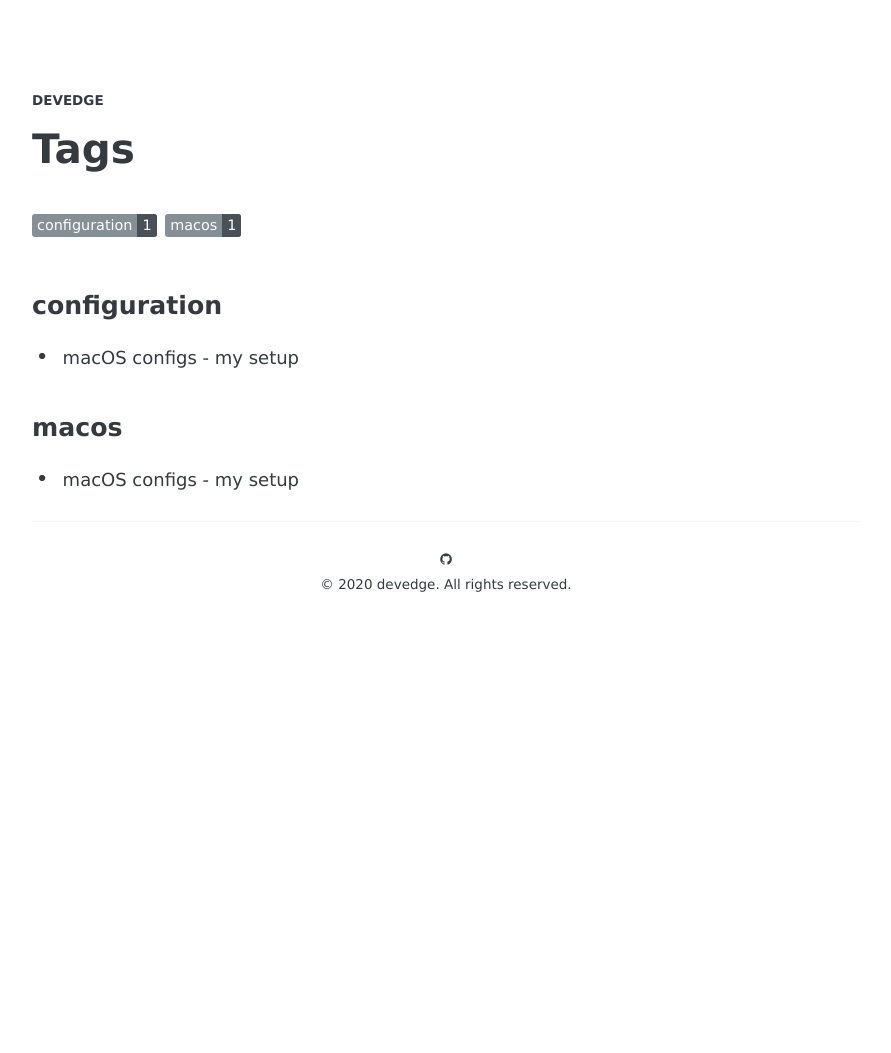
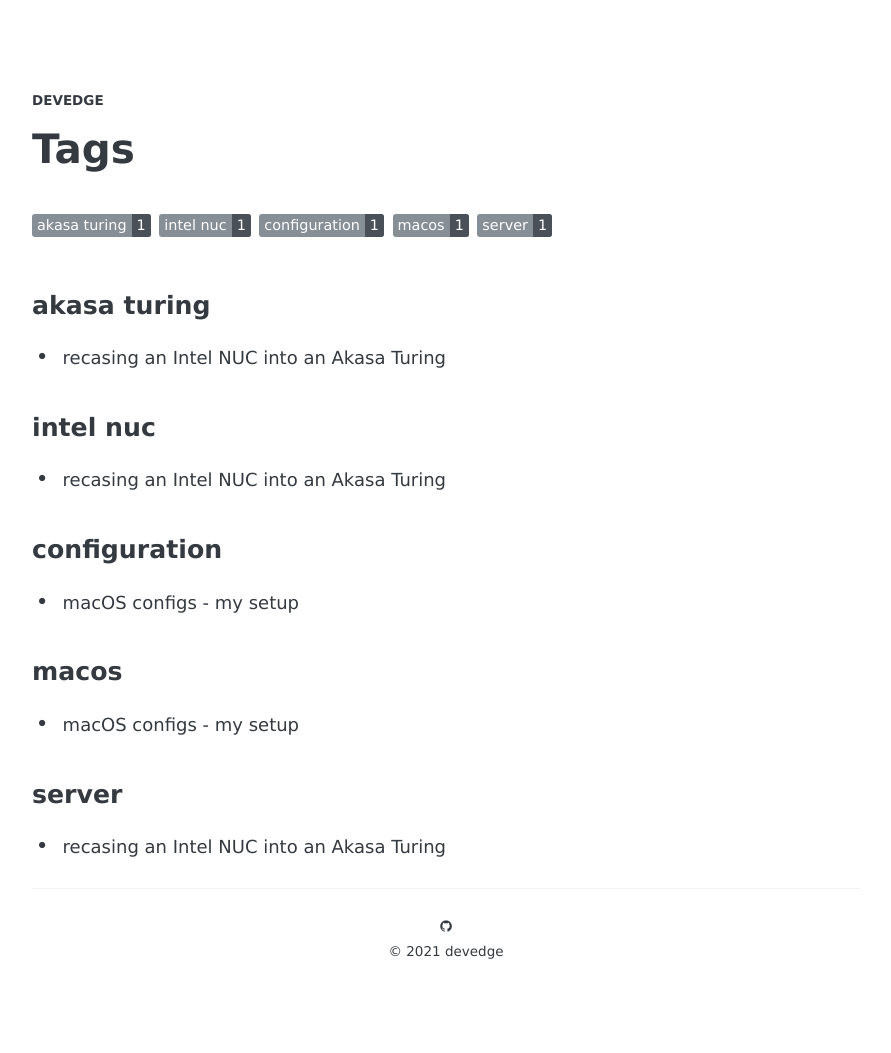
Before and after one commit to MrE-Fog/devedge-2, a Jekyll site: the page built from tags/index.html, in a window 1280 px wide. Shown: the whole page, without its empty margins (194-1085 px from the left). Built offline with Jekyll 4.4.1, drawn with Linux system fonts in a browser that asks for light colours; some web fonts are replaced; before the commit the page ends 900 px from its top, so only the background shows below that; some of the changed lines change nothing that is shown.

Commit message:
NUC-Turing recasing

```diff
--- a/_config.yml
+++ b/_config.yml
@@ -13,7 +13,7 @@ author:
   email:
 
 copyright:
-  year: 2020
+  year: 2021
   name: devedge
 
 # URL
--- a/_includes/footer.html
+++ b/_includes/footer.html
@@ -23,5 +23,5 @@
     {% endif %}
 
   </div>
-  © {{ site.copyright.year }} {{ site.copyright.name }}. All rights reserved.
+  © {{ site.copyright.year }} {{ site.copyright.name }}
 </div>
--- /dev/null
+++ b/_posts/2021-01-11-recasing-an-intel-nuc-into-an-akasa-turing.md
@@ -0,0 +1,81 @@
+---
+layout: post
+title: "recasing an Intel NUC into an Akasa Turing"
+description: "Fitting the NUC8i5BEK into the BladeRunner-esque looking case"
+date: 2021-01-11
+tags: ["Intel NUC", "Akasa Turing", "server"]
+---
+
+I've had an Intel NUC (NUC8i5BEK) running as my Linux server for a little while now, but was always unimpressed with the factory case. Its cooling solution is a laptop impeller-style fan, which quickly accumulates dust.
+
+Recently, I was looking for alternate cooling solutions and came across the [Akasa Turing case](http://www.akasa.com.tw/update.php?tpl=product/product.detail.tpl&no=181&type=Fanless%20Chassis&type_sub=Fanless%20NUC&model=A-NUC45-M1B) for 8th Generation Bean Canyon Intel NUCs.
+
+![nuc-turing-1](/assets/images/nuc-turing-1.jpeg){: .center-image}
+
+While smaller than it looks in promo images, it sits much heavier than you might assume - nearly a 6 pound aluminum block! And for good reason too, the whole thing is one massive heatsink!
+
+Impressed by the build quality, design, and reviews, I decided to get one and recase my NUC into it.
+
+&nbsp;
+
+First things first, I popped off the NUC's base and removed the RAM & SSD.
+
+![nuc-turing-2](/assets/images/nuc-turing-2.jpeg){: .center-image}
+
+&nbsp;
+
+After carefully detaching the wifi cables & front panel array, the motherboard comes out with some gentle prying.
+
+![nuc-turing-3](/assets/images/nuc-turing-3.jpeg){: .center-image}
+
+&nbsp;
+
+Next up: removing the cooling solution.
+
+You'll notice that there's dust caked in the impeller - I had only just cleared it a few months earlier.
+
+![nuc-turing-4](/assets/images/nuc-turing-4.jpeg){: .center-image}
+
+&nbsp;
+
+After wiping the dies clean with rubbing alcohol & dabbing a bit of thermal paste, the motherboard is ready to get fitted into the Turing!
+
+Before:
+
+![nuc-turing-5](/assets/images/nuc-turing-5.jpeg){: .center-image}
+
+After:
+
+![nuc-turing-6](/assets/images/nuc-turing-6.jpeg){: .center-image}
+
+And in the case!
+
+![nuc-turing-7](/assets/images/nuc-turing-7.jpeg){: .center-image}
+
+The motherboard rests on top of a small aluminum block, which will transfer the heat away from the dies to the giant metal fins.
+
+&nbsp;
+
+The only downside of the Turing case for this NUC model is that it doesn't provide any heatsink for the M.2 SSD - I had to get one separately. However, there is a lot of headroom in the case for taller SSD heatsinks.
+
+![nuc-turing-8](/assets/images/nuc-turing-8.jpeg){: .center-image}
+
+&nbsp;
+
+Finally, it's time to fit the RAM and SSD back onto the motherboard. All the components are in the new case now!
+
+![nuc-turing-9](/assets/images/nuc-turing-9.jpeg){: .center-image}
+
+&nbsp;
+
+And the recasing is complete! Very straightforward assembly. I wish I had taken performance screenshots before recasing, but the NUC now runs about 10° C cooler with the Turing.
+
+The blade design and top metal plate give off a BladeRunner/industrial vibe that really stands out:
+
+![nuc-turing-10](/assets/images/nuc-turing-10.jpeg){: .center-image}
+
+![nuc-turing-11](/assets/images/nuc-turing-11.jpeg){: .center-image}
+
+![nuc-turing-12](/assets/images/nuc-turing-12.jpeg){: .center-image}
+
+I wish I had taken before/after thermal benchmarks, but I rushed to get the NUC recased. However, if you're interested in the thermal performance of a similar NUC (10th Gen) into the next iteration of this case, [this blog](https://nucblog.net/2020/07/akasa-turing-fx-review-frost-canyon-fanless-case/) goes into great detail.
```
Also changed, not shown: 13 other files.
